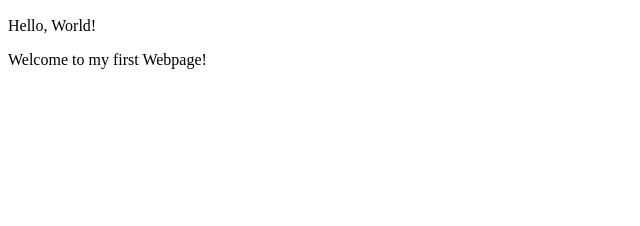
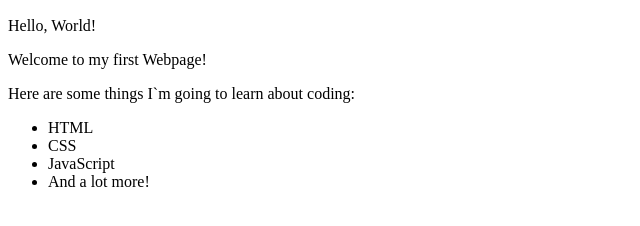
Before and after one commit to Rajiv-Kinyanjui/first-webpage, a plain HTML site: page my-first-website.html in a window 1280 px wide. Shown: the part 110-336 px from the top of the page, without its empty margins (0-640 px from the left). Drawn offline with Linux system fonts and the light colour scheme.

Commit message:
Add the unordered list

```diff
--- a/my-first-website.html
+++ b/my-first-website.html
@@ -10,5 +10,13 @@
 
         <p>Hello, World!</p>
         <p>Welcome to my first Webpage!</p>
+
+        <p>Here are some things I`m going to learn about coding:</p>
+        <ul>
+            <li>HTML</li>
+            <li>CSS</li>
+            <li>JavaScript</li>
+            <li>And a lot more!</li>
+        </ul>
     </body>
 </html>
```
